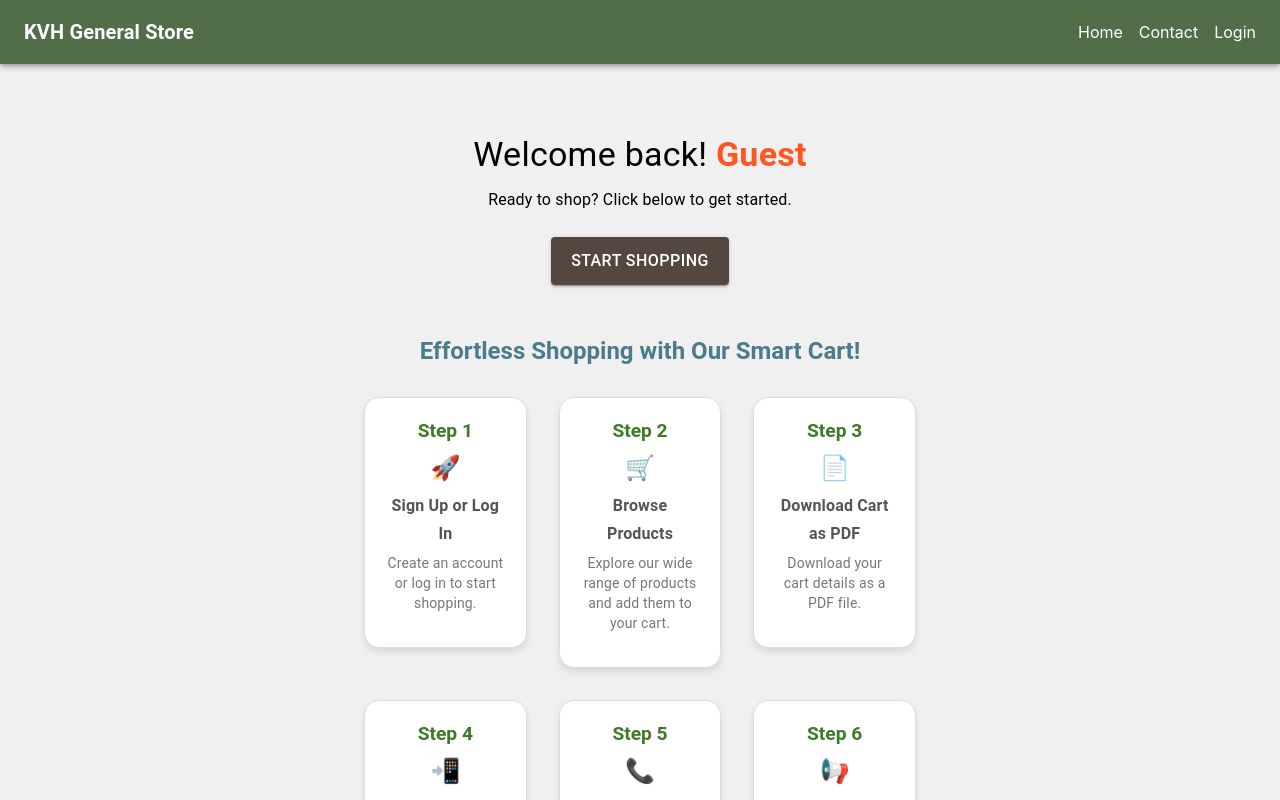
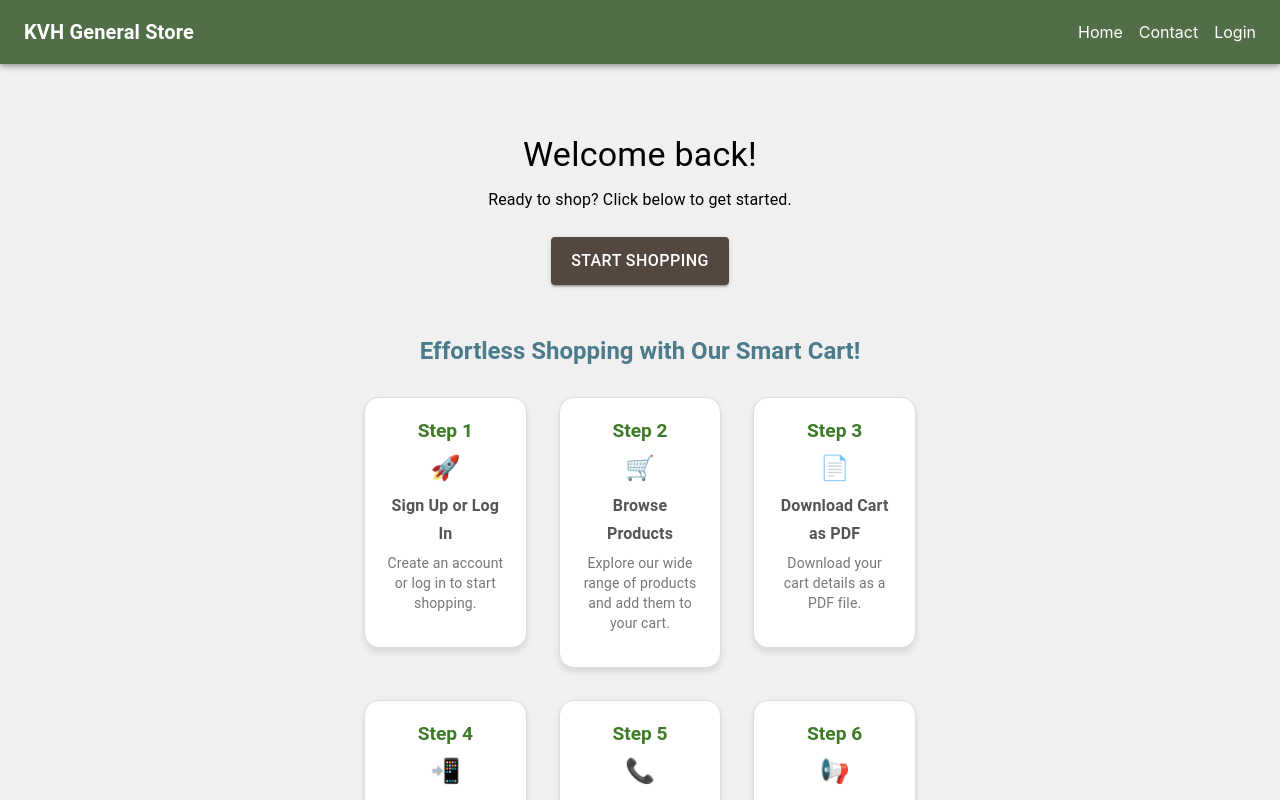
Before and after one commit to balasubramani12/kvh-gen-frontend, a React (Create React App) app: page /dashboard in a window 1280 px wide. Shown: the top 800 px of the page. Built offline with nearby package versions, Linux system fonts and the light colour scheme.

Commit message:
Guest Removal

```diff
--- a/src/pages/Dashboard.js
+++ b/src/pages/Dashboard.js
@@ -86,7 +86,7 @@ const Dashboard = () => {
         <Typography variant="h4" gutterBottom>
           Welcome back!{' '}
           <span style={{ color: '#FF5722', fontWeight: 'bold' }}>
-            {userName || 'Guest'}
+            {userName}
           </span>
         </Typography>
       </motion.div>
```
